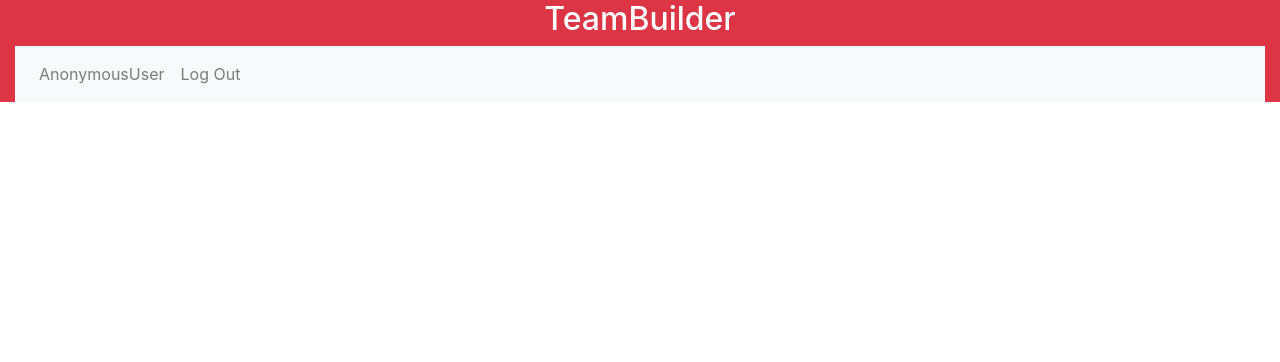
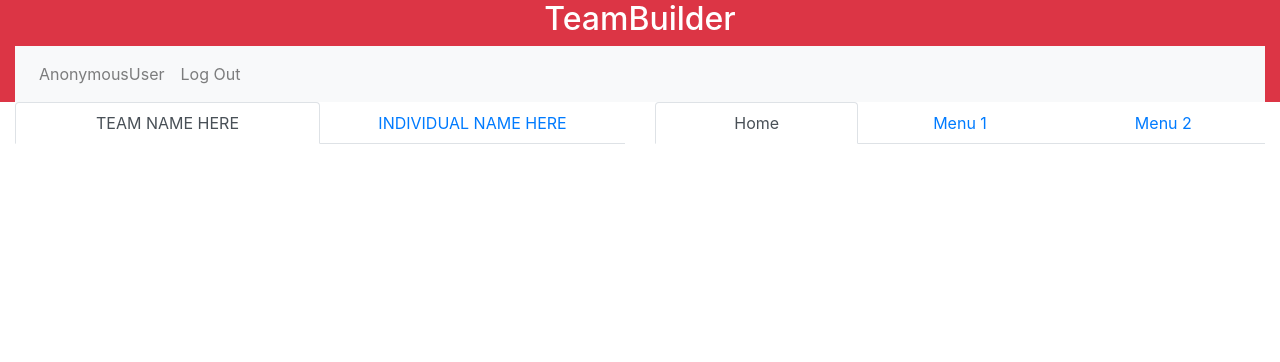
Before and after one commit to 6ixmadeit/TeamBuilder, a Django app: page /main/mainpage in a window 1280 px wide. Shown: the top 362 px of the page. Run offline with Django 3.2, Linux system fonts and the light colour scheme; some libraries are stand-ins or nearby versions.

Commit message:
split mainpage in two and added tabs

```diff
--- a/templates/Main/mainpage.html
+++ b/templates/Main/mainpage.html
@@ -15,5 +15,32 @@
             </ul>
         </nav>
     </div>
+    <div class="container-fluid">
+        <div class="row">
+        <div class="col-lg-6">
+            <ul class="nav nav-tabs nav-justified">
+                <li class="nav-item">
+                    <a class="nav-link active" data-toggle="tab" href="#home">TEAM NAME HERE</a>
+                </li>
+                <li class="nav-item">
+                    <a class="nav-link" data-toggle="tab" href="#menu1">INDIVIDUAL NAME HERE</a>
+                </li>
+            </ul>
+        </div>
+            <div class="col-lg-6 nav-justified">
+                <ul class="nav nav-tabs">
+                    <li class="nav-item">
+                        <a class="nav-link active" data-toggle="tab" href="#home">Home</a>
+                    </li>
+                    <li class="nav-item">
+                        <a class="nav-link" data-toggle="tab" href="#menu1">Menu 1</a>
+                    </li>
+                    <li class="nav-item">
+                        <a class="nav-link" data-toggle="tab" href="#menu2">Menu 2</a>
+                    </li>
+                </ul>
+            </div>
+        </div>
+    </div>
     {% endblock %}
 </body>
```
